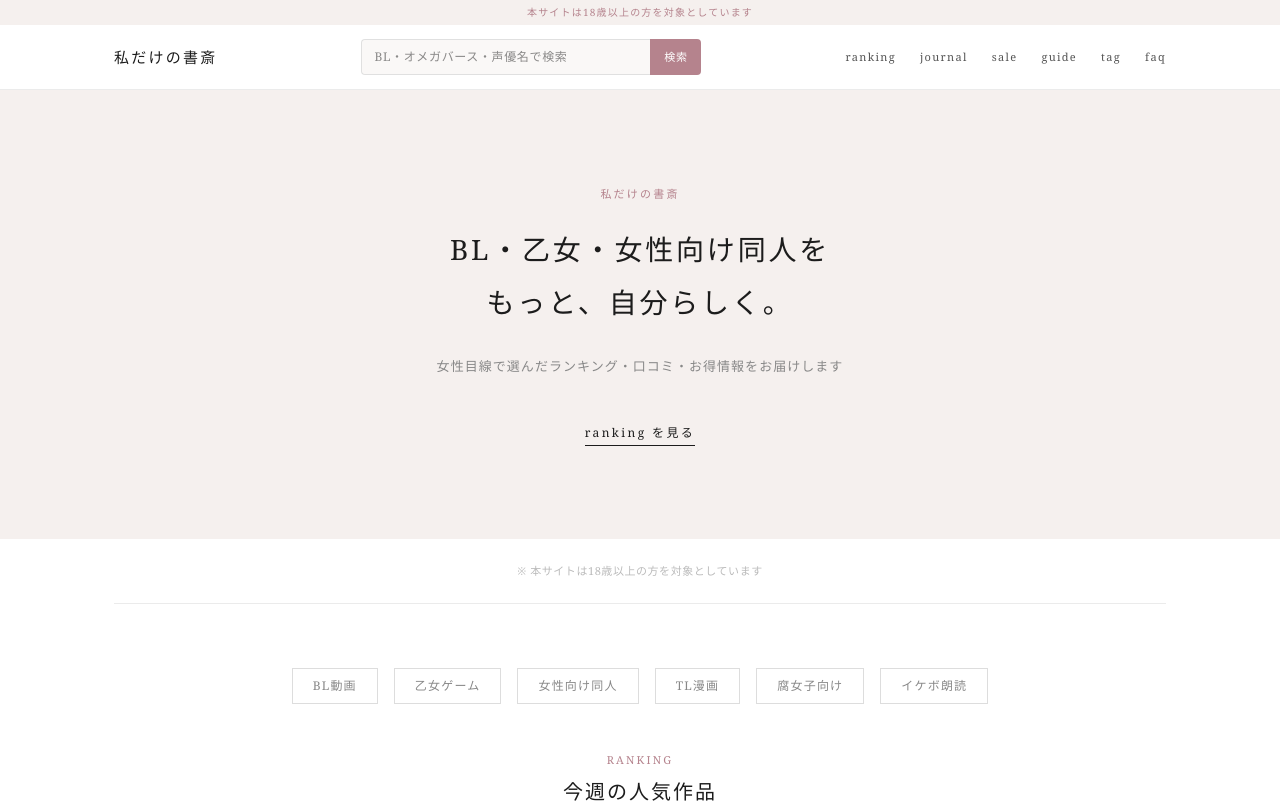
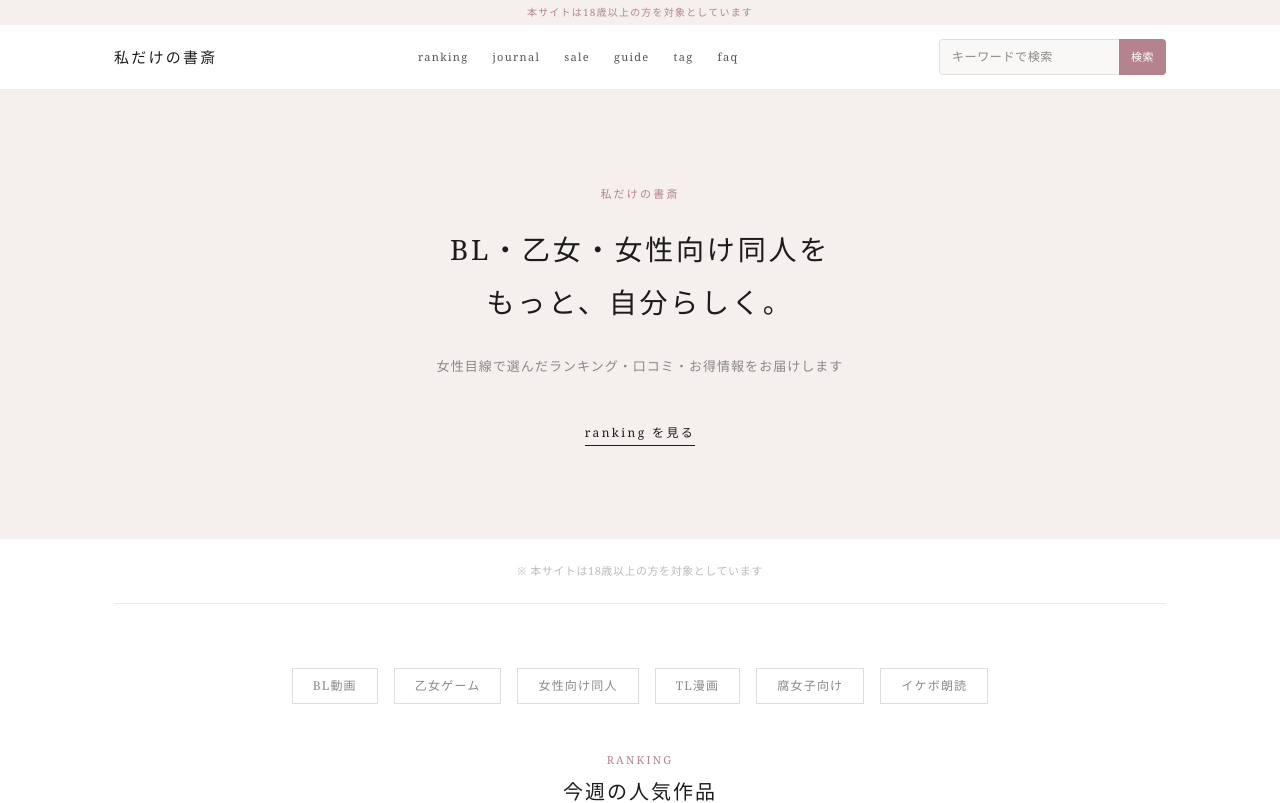
Before and after one commit to kyosukenishimura-creator/fanza-best-movies, a Next.js app: page / in a window 1280 px wide. Shown: the top 803 px of the page. Built offline with nearby package versions, Linux system fonts and the light colour scheme.

Commit message:
Header: move search bar to right side (logo → nav → search)
Co-Authored-By: Claude Sonnet 4.6 <noreply@anthropic.com>

```diff
--- a/src/components/Header.tsx
+++ b/src/components/Header.tsx
@@ -37,15 +37,24 @@ export default function Header() {
           <span style={{ color: "#1c1c1c", fontWeight: "400", fontSize: 15, letterSpacing: "0.15em", fontFamily: "Georgia, serif" }}>私だけの書斎</span>
         </Link>
 
-        {/* 常時表示の検索バー */}
-        <form onSubmit={handleSearch} style={{ flex: 1, maxWidth: 340, display: "flex", gap: 0 }}>
+        {/* ナビ */}
+        <nav style={{ display: "flex", gap: 24, alignItems: "center", flexShrink: 0 }}>
+          {navItems.map((item) => (
+            <Link key={item.href} href={item.href} style={{ color: "#555", textDecoration: "none", fontSize: 11, letterSpacing: "0.12em" }}>
+              {item.label}
+            </Link>
+          ))}
+        </nav>
+
+        {/* 常時表示の検索バー（右端） */}
+        <form onSubmit={handleSearch} style={{ display: "flex", gap: 0, flexShrink: 0 }}>
           <input
             type="text"
             value={query}
             onChange={(e) => setQuery(e.target.value)}
-            placeholder="BL・オメガバース・声優名で検索"
+            placeholder="キーワードで検索"
             style={{
-              flex: 1,
+              width: 180,
               padding: "8px 12px",
               border: "1px solid #e0e0e0",
               borderRight: "none",
@@ -59,7 +68,7 @@ export default function Header() {
           <button
             type="submit"
             style={{
-              padding: "8px 14px",
+              padding: "8px 12px",
               background: "#b5838d",
               color: "#fff",
               border: "none",
@@ -67,21 +76,11 @@ export default function Header() {
               fontSize: 11,
               cursor: "pointer",
               letterSpacing: "0.05em",
-              flexShrink: 0,
             }}
           >
             検索
           </button>
         </form>
-
-        {/* ナビ */}
-        <nav style={{ display: "flex", gap: 24, alignItems: "center", flexShrink: 0 }}>
-          {navItems.map((item) => (
-            <Link key={item.href} href={item.href} style={{ color: "#555", textDecoration: "none", fontSize: 11, letterSpacing: "0.12em" }}>
-              {item.label}
-            </Link>
-          ))}
-        </nav>
       </div>
     </header>
   );
```
